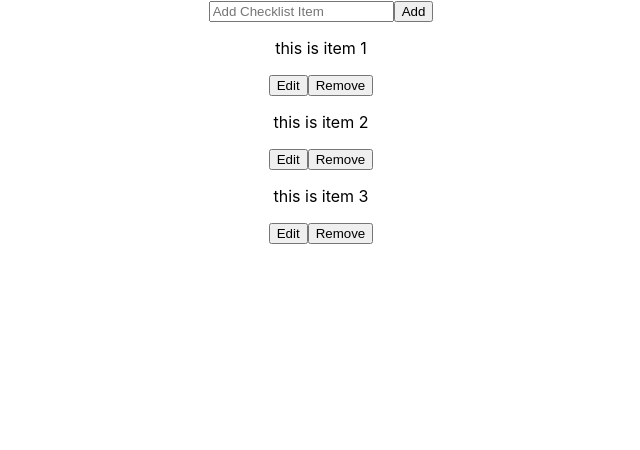
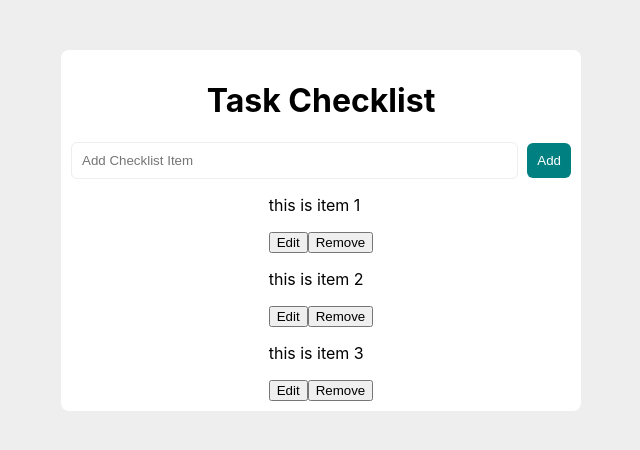
Before and after one commit to CTHartze/task-goal, a React (Create React App) app in the folder client/todo-list-mernapp/: page / in a window 1280 px wide. Shown: the top 450 px of the page, without its empty margins (319-959 px from the left). Built offline with nearby package versions, Linux system fonts and the light colour scheme.

Commit message:
Styling main app container and form elements for a centered layout with flexbox.

```diff
--- a/client/todo-list-mernapp/src/App.css
+++ b/client/todo-list-mernapp/src/App.css
@@ -1,38 +1,37 @@
 .App {
-  text-align: center;
-}
-
-.App-logo {
-  height: 40vmin;
-  pointer-events: none;
-}
-
-@media (prefers-reduced-motion: no-preference) {
-  .App-logo {
-    animation: App-logo-spin infinite 20s linear;
-  }
-}
-
-.App-header {
-  background-color: #282c34;
-  min-height: 100vh;
   display: flex;
   flex-direction: column;
   align-items: center;
-  justify-content: center;
-  font-size: calc(10px + 2vmin);
-  color: white;
+  background-color: #fff;
+  width: 500px;
+  margin: 50px auto;
+  padding: 10px;
+  border-radius: 8px;
 }
-
-.App-link {
-  color: #61dafb;
+.App h1{
+  text-align: center;
 }
-
-@keyframes App-logo-spin {
-  from {
-    transform: rotate(0deg);
-  }
-  to {
-    transform: rotate(360deg);
-  }
+.form{
+  display: flex;
+  justify-content: space-between;
+  align-items: center;
+  width: 100%;
 }
+.form input[type='text']{
+  padding: 10px;
+  width: 85%;
+  border: 1px solid #eee;
+  border-radius: 6px;
+}
+.form input[type='text']:focus,
+.form button[type='submit']:focus{
+  outline: none;
+}
+.form button[type='submit']{
+  background-color: #008080;
+  color: #fff;
+  border: none;
+  border-radius: 6px;
+  padding: 10px;
+  cursor: pointer;
+}
--- a/client/todo-list-mernapp/src/App.js
+++ b/client/todo-list-mernapp/src/App.js
@@ -4,7 +4,8 @@ import './App.css';
 function App() {
   return (
     <div className="App">
-      <form>
+      <h1>Task Checklist</h1>
+      <form className="form">
         <input type="text" placeholder='Add Checklist Item' />
         <button type="submit">Add</button>
       </form>
--- a/client/todo-list-mernapp/src/index.css
+++ b/client/todo-list-mernapp/src/index.css
@@ -1,4 +1,5 @@
 body {
+  background-color: #eee;
   margin: 0;
   font-family: -apple-system, BlinkMacSystemFont, 'Segoe UI', 'Roboto', 'Oxygen',
     'Ubuntu', 'Cantarell', 'Fira Sans', 'Droid Sans', 'Helvetica Neue',
```
